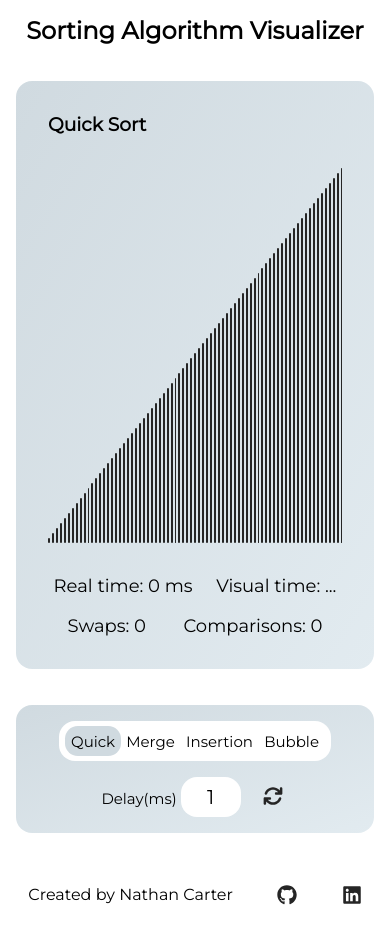
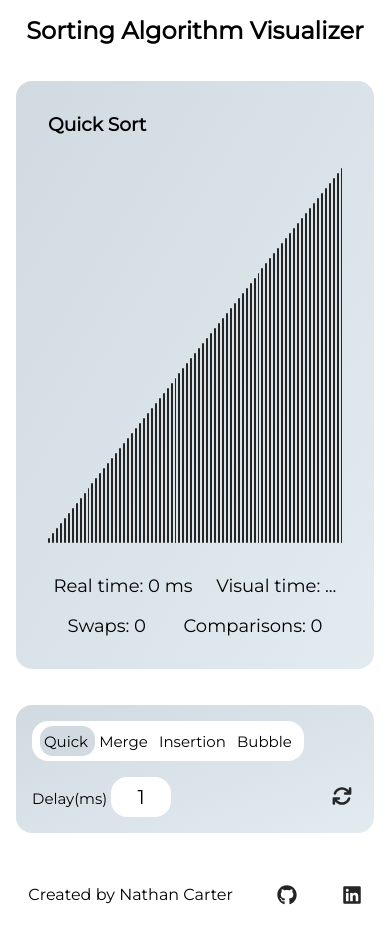
Before and after one commit to nathandcarter21/Sorting-Visualizer, a React (Create React App) app: page / in a window 390 px wide. Built offline with nearby package versions, Linux system fonts and the light colour scheme.

Commit message:
Algorithm slider

```diff
--- a/src/App.css
+++ b/src/App.css
@@ -76,10 +76,24 @@
   padding: 0.35rem;
   transition: 0.3s ease-in-out;
   font-size: 15px;
+  z-index: 2;
 }
 
-.algorithm.selected {
+.sliderContainer {
+  display: flex;
+}
+
+.slider {
+  width: 55px;
+  height: 30px;
+  border-radius: 0.8rem;
   background-color: #d0dae0;
+  position: relative;
+  display: inline-block;
+  left: -264px;
+  top: 5px;
+  z-index: 1;
+  transition: all 0.5s ease-in-out;
 }
 
 .algorithm:hover {
@@ -137,8 +151,8 @@ footer {
 }
 
 @media screen and (max-width: 600px) {
-  .controls {
-    justify-content: space-evenly;
+  .runSort {
+    width: 100%;
   }
   .columns {
     padding-left: 0;
--- a/src/Controls.tsx
+++ b/src/Controls.tsx
@@ -15,52 +15,66 @@ type ControlProps = {
 const Controls: React.FunctionComponent<ControlProps> = (props) => {
   return (
     <div className="controls">
+      <div className="sliderContainer">
         <div className="algorithms">
-        <div className="slider"></div>
           <button
-          className={`algorithm ${
-            props.algorithm === "Quick Sort" ? "selected" : ""
-          }`}
+            className="algorithm"
             onClick={() => {
               if (!props.rendering) {
                 props.setAlgorithm("Quick Sort");
+                const slider = document.querySelector<HTMLElement>(".slider");
+                if (slider) {
+                  slider.style.left = "-264px";
+                  slider.style.width = "55px";
+                }
               }
             }}>
             Quick
           </button>
           <button
-          className={`algorithm ${
-            props.algorithm === "Merge Sort" ? "selected" : ""
-          }`}
+            className="algorithm"
             onClick={() => {
               if (!props.rendering) {
                 props.setAlgorithm("Merge Sort");
+                const slider = document.querySelector<HTMLElement>(".slider");
+                if (slider) {
+                  slider.style.left = "-208px";
+                  slider.style.width = "55px";
+                }
               }
             }}>
             Merge
           </button>
           <button
-          className={`algorithm ${
-            props.algorithm === "Insertion Sort" ? "selected" : ""
-          }`}
+            className="algorithm"
             onClick={() => {
               if (!props.rendering) {
                 props.setAlgorithm("Insertion Sort");
+                const slider = document.querySelector<HTMLElement>(".slider");
+                if (slider) {
+                  slider.style.left = "-150px";
+                  slider.style.width = "77px";
+                }
               }
             }}>
             Insertion
           </button>
           <button
-          className={`algorithm ${
-            props.algorithm === "Bubble Sort" ? "selected" : ""
-          }`}
+            className="algorithm"
             onClick={() => {
               if (!props.rendering) {
                 props.setAlgorithm("Bubble Sort");
+                const slider = document.querySelector<HTMLElement>(".slider");
+                if (slider) {
+                  slider.style.left = "-72px";
+                  slider.style.width = "65px";
+                }
               }
             }}>
             Bubble
           </button>
+        </div>
+        <div className="slider"></div>
       </div>
       <div className="runSort">
         <div className="speedControl">
```
Lines whose indentation alone changed are shown as unchanged.
